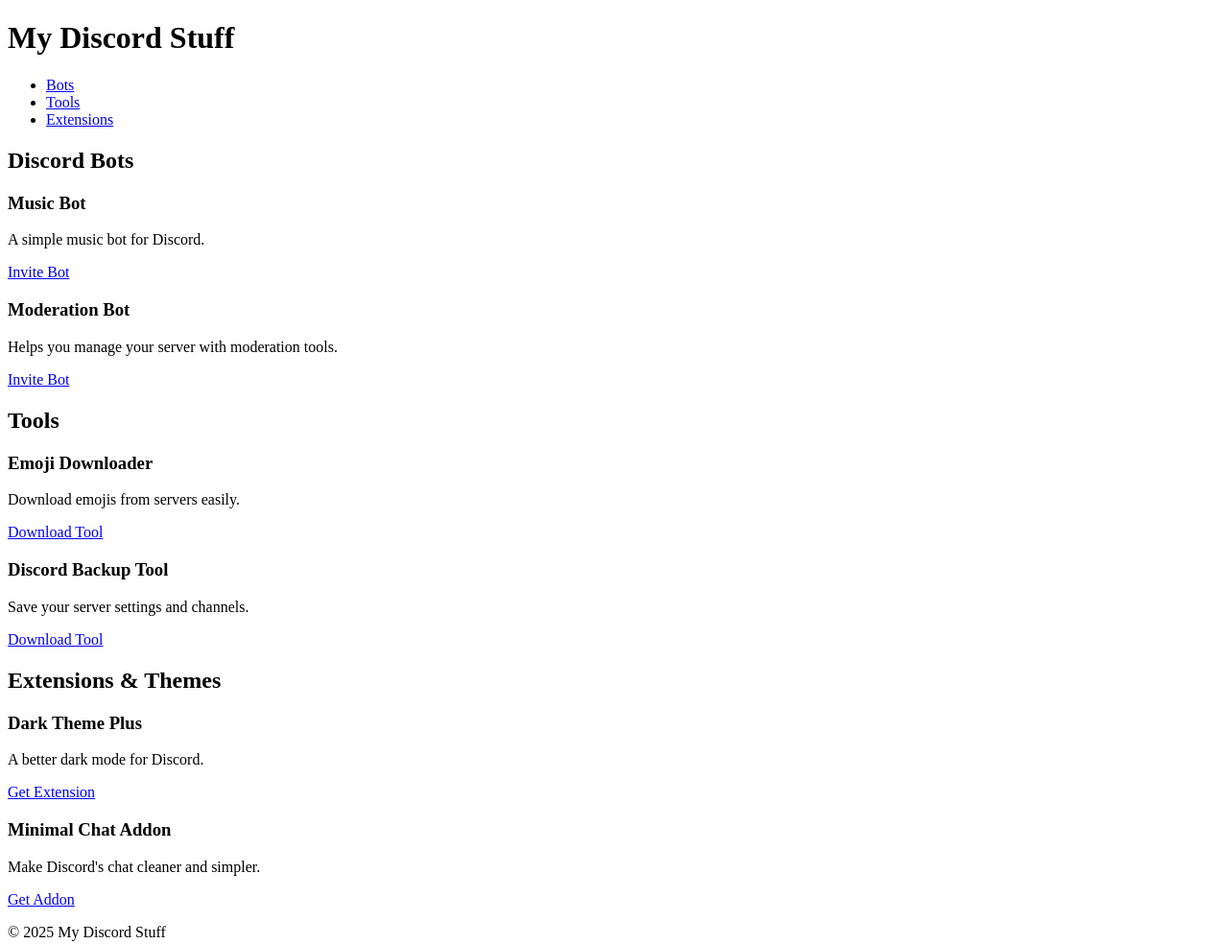
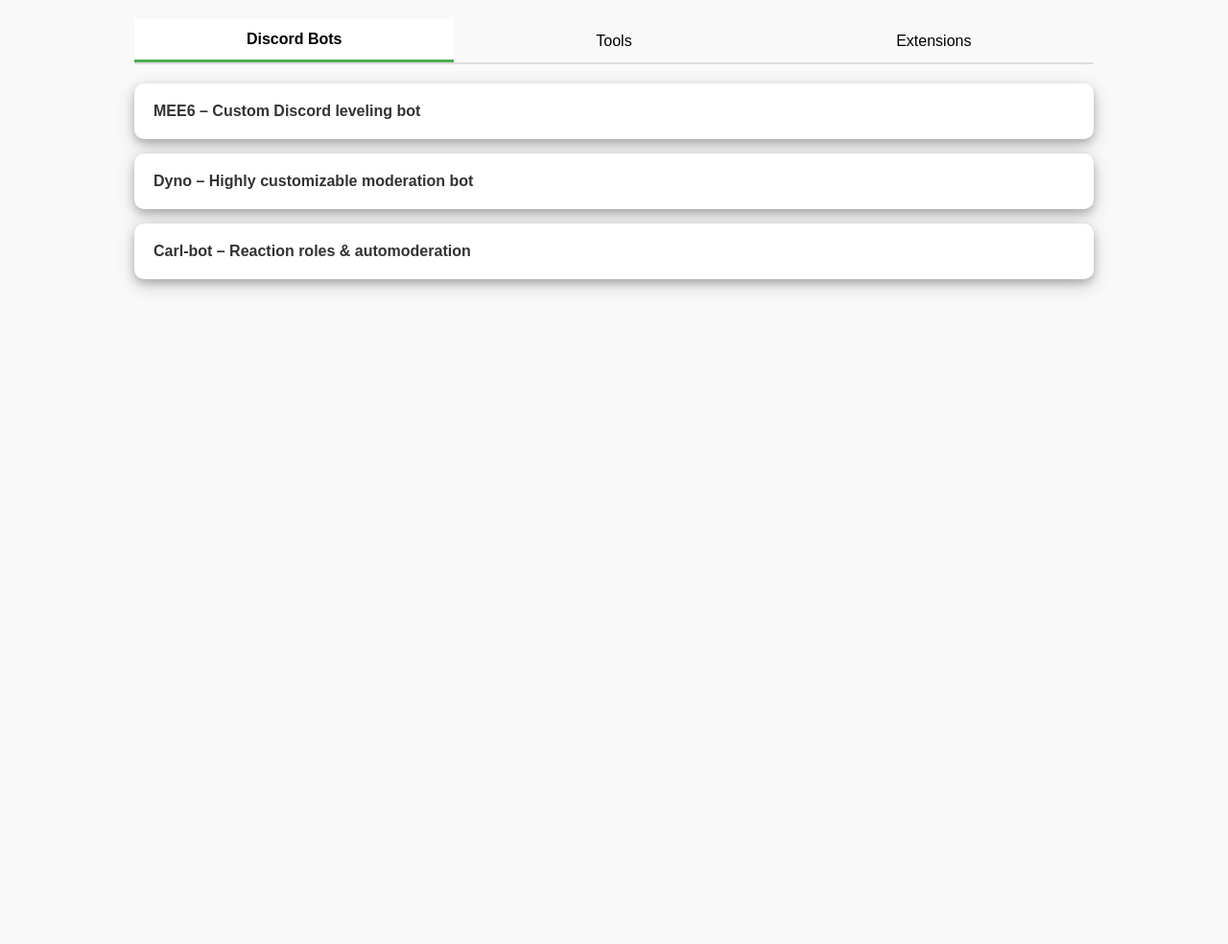
Before and after one commit to JDot555/JDot555.github.io, a plain HTML site: page index.html in a window 1280 px wide. Shown: the whole page at 96% size. After the commit the page ends 800 px from the top, so only its background shows below. Drawn offline with Linux system fonts and the light colour scheme.

Commit message:
Update index.html

```diff
--- a/index.html
+++ b/index.html
@@ -1,71 +1,134 @@
 <!DOCTYPE html>
 <html lang="en">
 <head>
-    <meta charset="UTF-8">
-    <meta name="viewport" content="width=device-width, initial-scale=1.0">
-    <title>Discord Bots & Tools</title>
-    <link rel="stylesheet" href="style.css">
+  <meta charset="UTF-8">
+  <title>Tabbed Interface Example</title>
+  <style>
+    /* Global styling: light background and sans-serif font */
+    body {
+      font-family: Arial, sans-serif;
+      margin: 0;
+      background-color: #f9f9f9;
+    }
+    .container {
+      width: 90%;
+      max-width: 1000px;
+      margin: 20px auto;
+    }
+    /* Tab bar: flex container with bottom border */
+    .tab {
+      display: flex;
+      border-bottom: 2px solid #ddd;
+      margin-bottom: 20px;
+    }
+    .tab button {
+      flex: 1;
+      padding: 12px;
+      background: none;
+      border: none;
+      outline: none;
+      cursor: pointer;
+      font-size: 16px;
+      transition: background-color 0.3s;
+    }
+    .tab button:hover {
+      background-color: #eee;
+    }
+    .tab button.active {
+      background-color: #fff;
+      border-bottom: 3px solid #4CAF50; /* Accent underline for active tab */
+      font-weight: bold;
+    }
+    /* Tab content sections: hidden by default */
+    .tabcontent {
+      display: none; /* hidden unless activated */
+      animation: fadeEffect 0.5s;
+    }
+    @keyframes fadeEffect {
+      from {opacity: 0;}
+      to {opacity: 1;}
+    }
+    /* Card style for link items */
+    .card {
+      background-color: #fff;
+      border-radius: 10px;
+      padding: 20px;
+      margin-bottom: 15px;
+      box-shadow: 0 4px 8px rgba(0,0,0,0.2), 0 6px 20px rgba(0,0,0,0.19);
+    }
+    .card a {
+      text-decoration: none;
+      color: #333;
+      font-weight: bold;
+    }
+  </style>
 </head>
 <body>
+  <div class="container">
+    <!-- Tab buttons -->
+    <div class="tab">
+      <button class="tablinks" onclick="openTab(event,'Bots')" id="defaultOpen">Discord Bots</button>
+      <button class="tablinks" onclick="openTab(event,'Tools')">Tools</button>
+      <button class="tablinks" onclick="openTab(event,'Extensions')">Extensions</button>
+    </div>
 
-    <header>
-        <h1>My Discord Stuff</h1>
-        <nav>
-            <ul>
-                <li><a href="#bots">Bots</a></li>
-                <li><a href="#tools">Tools</a></li>
-                <li><a href="#extensions">Extensions</a></li>
-            </ul>
-        </nav>
-    </header>
+    <!-- Tab content: each card is a link in a styled box -->
+    <div id="Bots" class="tabcontent">
+      <div class="card">
+        <a href="https://mee6.xyz" target="_blank">MEE6 – Custom Discord leveling bot</a>
+      </div>
+      <div class="card">
+        <a href="https://dyno.gg" target="_blank">Dyno – Highly customizable moderation bot</a>
+      </div>
+      <div class="card">
+        <a href="https://github.com/CarlBot/CarlBot" target="_blank">Carl-bot – Reaction roles & automoderation</a>
+      </div>
+    </div>
 
-    <main>
-        <section id="bots">
-            <h2>Discord Bots</h2>
-            <div class="item">
-                <h3>Music Bot</h3>
-                <p>A simple music bot for Discord.</p>
-                <a href="#">Invite Bot</a>
-            </div>
-            <div class="item">
-                <h3>Moderation Bot</h3>
-                <p>Helps you manage your server with moderation tools.</p>
-                <a href="#">Invite Bot</a>
-            </div>
-        </section>
+    <div id="Tools" class="tabcontent">
+      <div class="card">
+        <a href="https://discord.com/developers" target="_blank">Discord Developer Portal</a>
+      </div>
+      <div class="card">
+        <a href="https://ifttt.com/discord" target="_blank">IFTTT for Discord – Bot automation</a>
+      </div>
+      <div class="card">
+        <a href="https://statsbot.net/" target="_blank">Stat Bot – Server analytics</a>
+      </div>
+    </div>
 
-        <section id="tools">
-            <h2>Tools</h2>
-            <div class="item">
-                <h3>Emoji Downloader</h3>
-                <p>Download emojis from servers easily.</p>
-                <a href="#">Download Tool</a>
-            </div>
-            <div class="item">
-                <h3>Discord Backup Tool</h3>
-                <p>Save your server settings and channels.</p>
-                <a href="#">Download Tool</a>
-            </div>
-        </section>
+    <div id="Extensions" class="tabcontent">
+      <div class="card">
+        <a href="https://betterdiscord.app/" target="_blank">BetterDiscord – Themes & plugins</a>
+      </div>
+      <div class="card">
+        <a href="https://github.com/powercord-org/powercord" target="_blank">Powercord – Discord client add-ons</a>
+      </div>
+      <div class="card">
+        <a href="https://chrome.google.com/webstore/detail/discord-chatgpt" target="_blank">Discord ChatGPT (Chrome) – AI chat in Discord</a>
+      </div>
+    </div>
+  </div>
 
-        <section id="extensions">
-            <h2>Extensions & Themes</h2>
-            <div class="item">
-                <h3>Dark Theme Plus</h3>
-                <p>A better dark mode for Discord.</p>
-                <a href="#">Get Extension</a>
-            </div>
-            <div class="item">
-                <h3>Minimal Chat Addon</h3>
-                <p>Make Discord's chat cleaner and simpler.</p>
-                <a href="#">Get Addon</a>
-            </div>
-        </section>
-    </main>
-
-    <footer>
-        <p>© 2025 My Discord Stuff</p>
-    </footer>
-
+  <script>
+    function openTab(evt, name) {
+      // Hide all content
+      var i, tabcontent, tablinks;
+      tabcontent = document.getElementsByClassName("tabcontent");
+      for (i = 0; i < tabcontent.length; i++) {
+        tabcontent[i].style.display = "none";
+      }
+      // Remove "active" class from all buttons
+      tablinks = document.getElementsByClassName("tablinks");
+      for (i = 0; i < tablinks.length; i++) {
+        tablinks[i].className = tablinks[i].className.replace(" active", "");
+      }
+      // Show the selected tab and mark the button active
+      document.getElementById(name).style.display = "block";
+      evt.currentTarget.className += " active";
+    }
+    // Open the default tab on page load
+    document.getElementById("defaultOpen").click();
+  </script>
 </body>
 </html>
```
